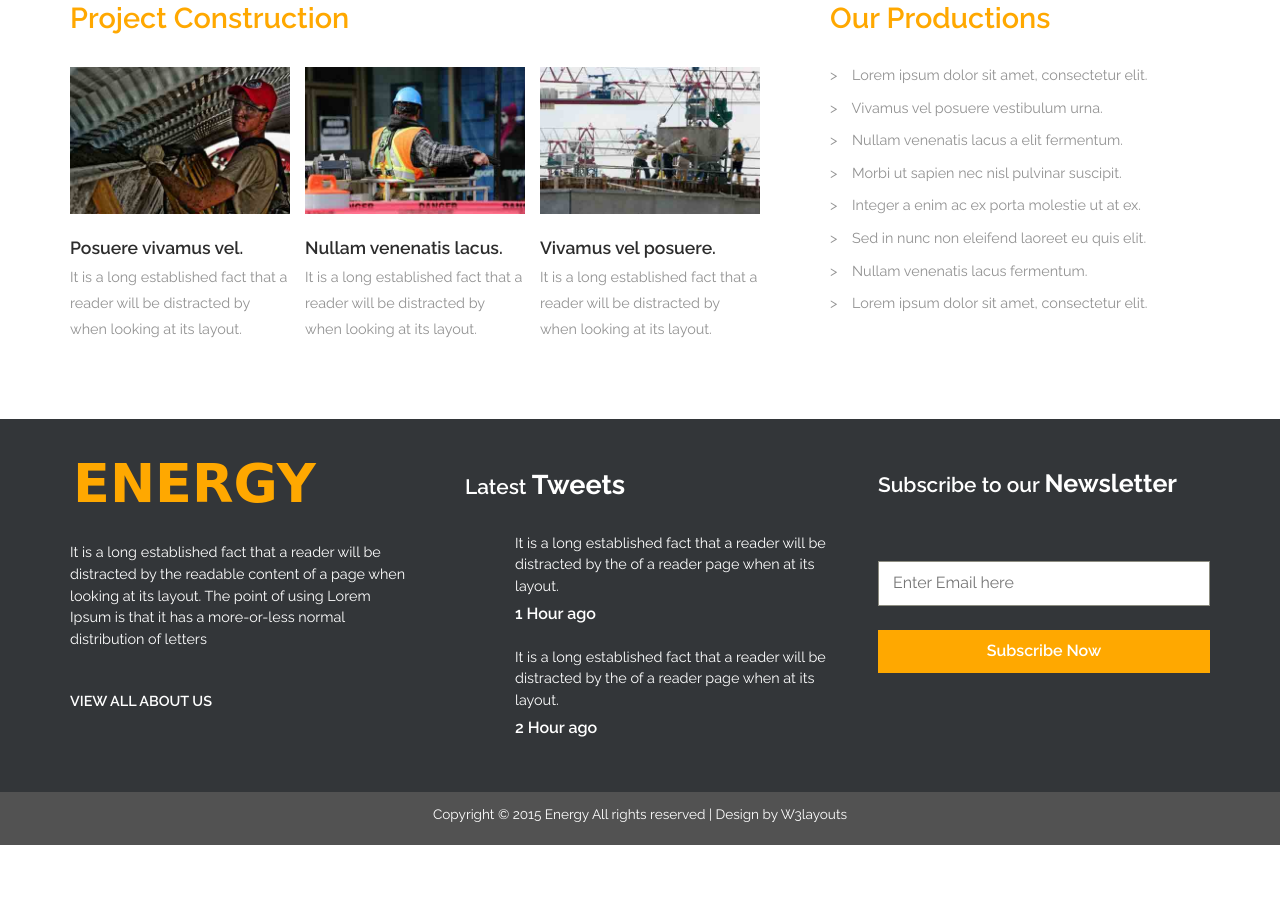
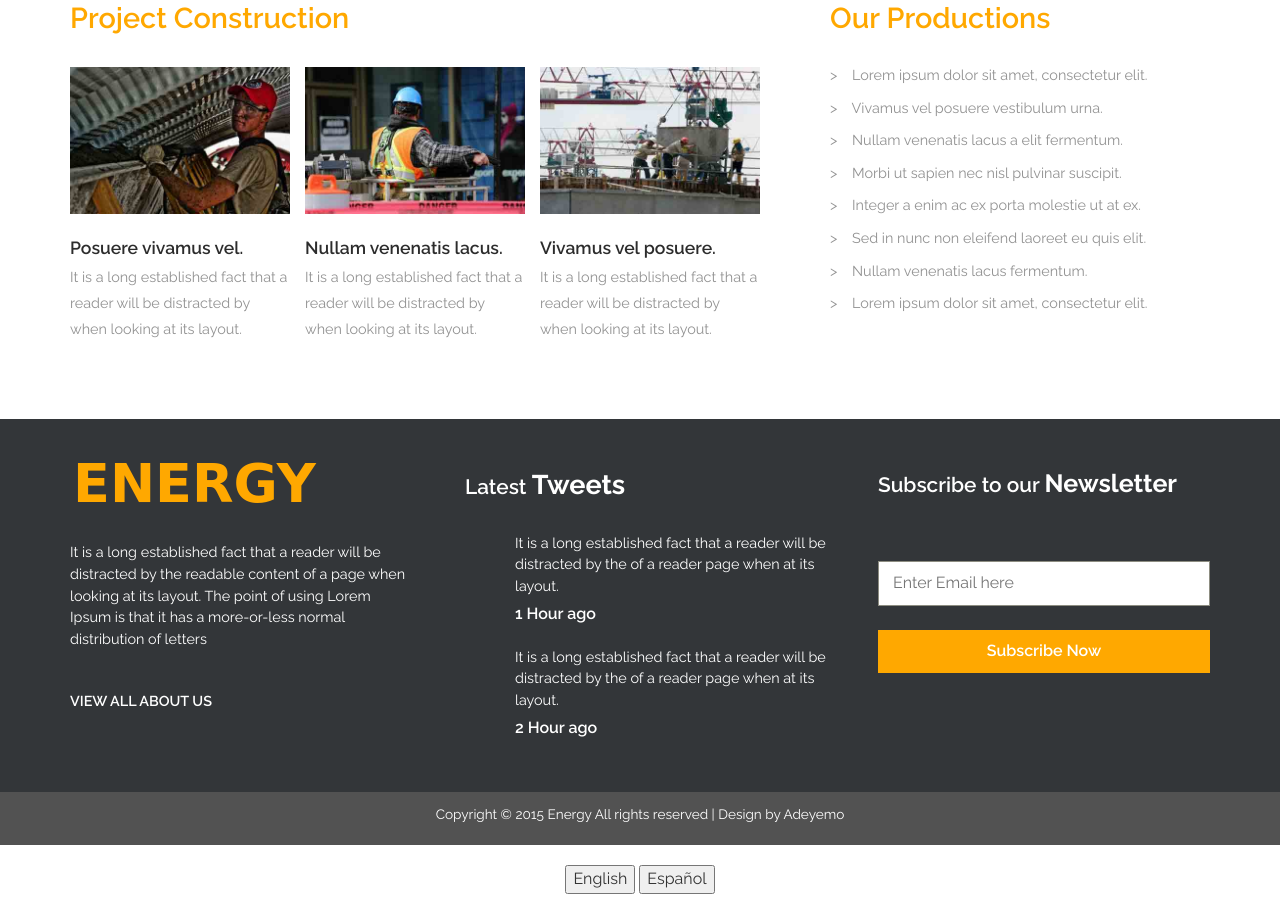
Before and after one commit to adewon7/ololade, a plain HTML site: page index.html in a window 1280 px wide. Shown: the part 2805-3719 px from the top of the page. Before the commit the page ends 3650 px from the top, so only its background shows below. Drawn offline with Linux system fonts and the light colour scheme; a web font is replaced by a local one.

```diff
--- a/index.html
+++ b/index.html
@@ -351,7 +351,7 @@ Smartphone Compatible web template, free webdesigns for Nokia, Samsung, LG, Sony
 <!---->
 <div class="copywrite">
 		 <div class="container">
-				 <p>Copyright © 2015 Energy All rights reserved | Design by <a href="http://w3layouts.com" target="_blank">W3layouts</a></p>
+				 <p>Copyright © 2015 Energy All rights reserved | Design by Adeyemo</a></p>
 		</div>
 </div>
 <!---->
@@ -370,6 +370,32 @@ Smartphone Compatible web template, free webdesigns for Nokia, Samsung, LG, Sony
 </script>
 <a href="#to-top" id="toTop" style="display: block;"> <span id="toTopHover" style="opacity: 1;"> </span></a>
 <!---->
+<div class="language-switcher" style="text-align:center; margin:20px 0;">
+    <button onclick="switchLanguage('en')">English</button>
+    <button onclick="switchLanguage('es')">Español</button>
+</div>
+</body>
+<script>
+    const translations = {
+        en: {
+            aboutTitle: "About Us",
+            aboutText: "Nulla eget mauris quis elit mollis ornare vitae ut odio..."
+            // Add other texts you want to translate
+        },
+        es: {
+            aboutTitle: "Sobre Nosotros",
+            aboutText: "Nulla eget mauris quis elit mollis ornare vitae ut odio..."
+            // Add other texts here
+        }
+    };
 
-</body>
+    function switchLanguage(lang) {
+        // Example: change About section
+        document.querySelector('#about .about-head h3').textContent = translations[lang].aboutTitle;
+        document.querySelector('#about .about-head p').textContent = translations[lang].aboutText;
+
+        // Repeat for other sections as needed
+    }
+</script>
+
 </html>
```
